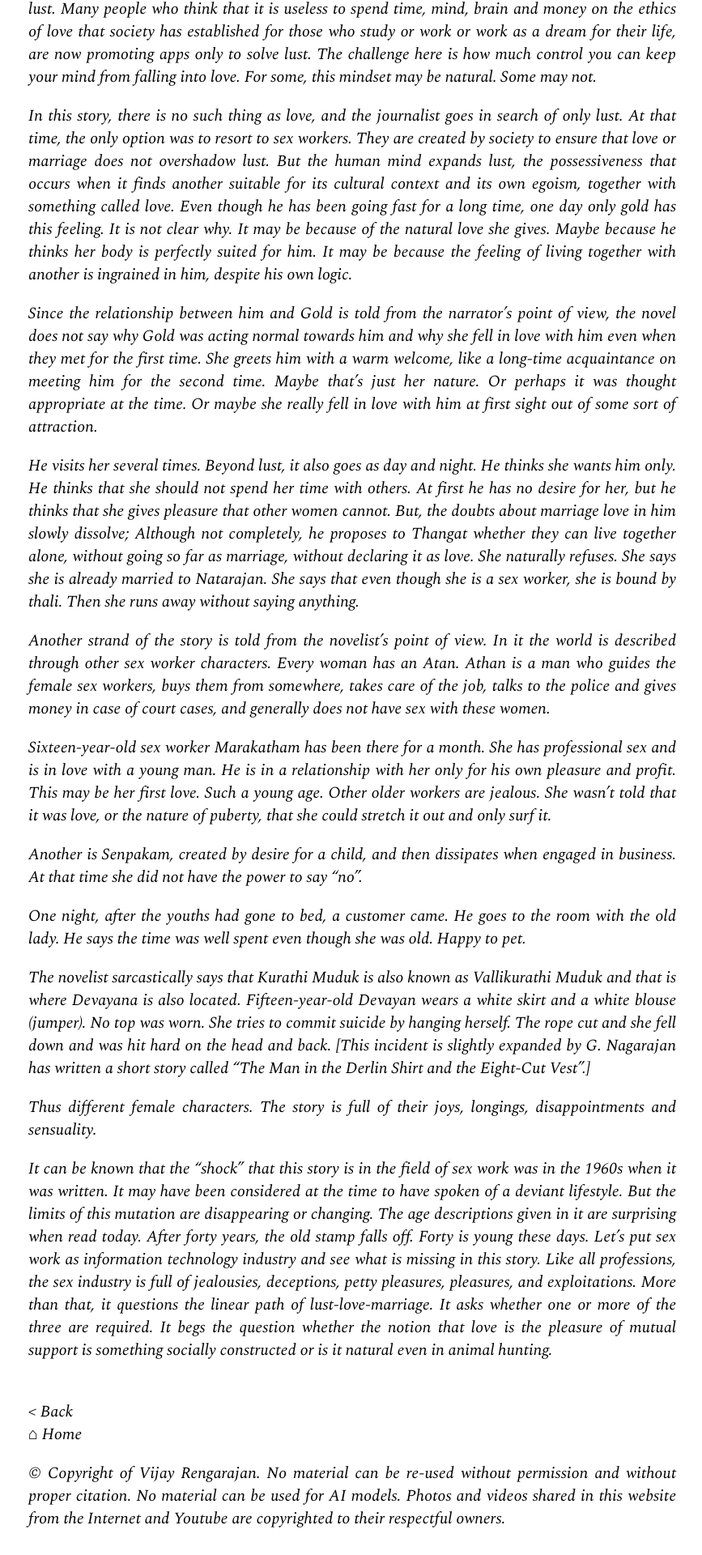
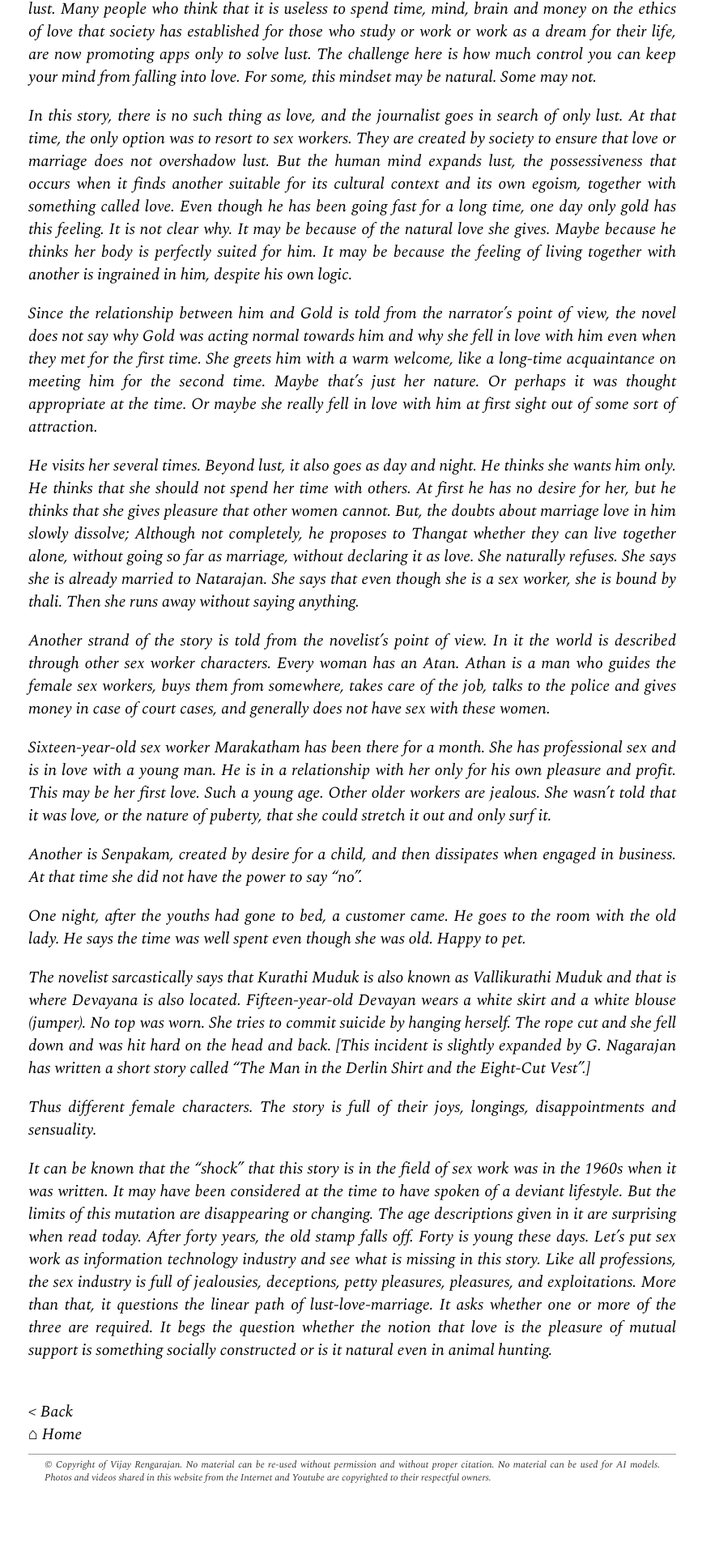
Before and after one commit to apvijay/ink, a Jekyll site: the page built from _posts/2024-07-31-test.md, in a window 1280 px wide. Shown: the part 862-2782 px from the top of the page at 81% size, without its empty margins (205-1072 px from the left). Built offline with Jekyll 4.4.1, drawn with Linux system fonts in a browser that asks for light colours; some web fonts are replaced; Markdown is read by kramdown in place of the engine named in the settings; after the commit the page ends 2726 px from its top, so only the background shows below that.

Commit message:
date format, footer style

```diff
--- a/_layouts/page.html
+++ b/_layouts/page.html
@@ -13,11 +13,11 @@ layout: base
       <a href="/">Vijay Rengarajan</a>
 
       <span class="date">
-        <!-- {% raw %} -->
+        {% raw %}
         {{ page.date | date: "%B" }}
         {{ page.date | date: "%d" | plus:'0' }},
         {{ page.date | date: "%Y" }}
-        <!-- {% endraw %} -->
+        {% endraw %}
       </span>
 
       {% for tag in page.tags %}
--- a/css/style.css
+++ b/css/style.css
@@ -163,3 +163,11 @@ a:hover {
    transform:scale(1.025) translateZ(0);
    backface-visibility: hidden;
 }
+p.footer {
+    margin: 10px 0 0 0;
+    padding: 5px 20px 0 20px;
+    font-size: 12px;
+    border-top: 1px solid #999;
+    line-height: 16px;
+    color: #333333;
+}
```
Also changed, not shown: index.md (+2 -2 lines).
